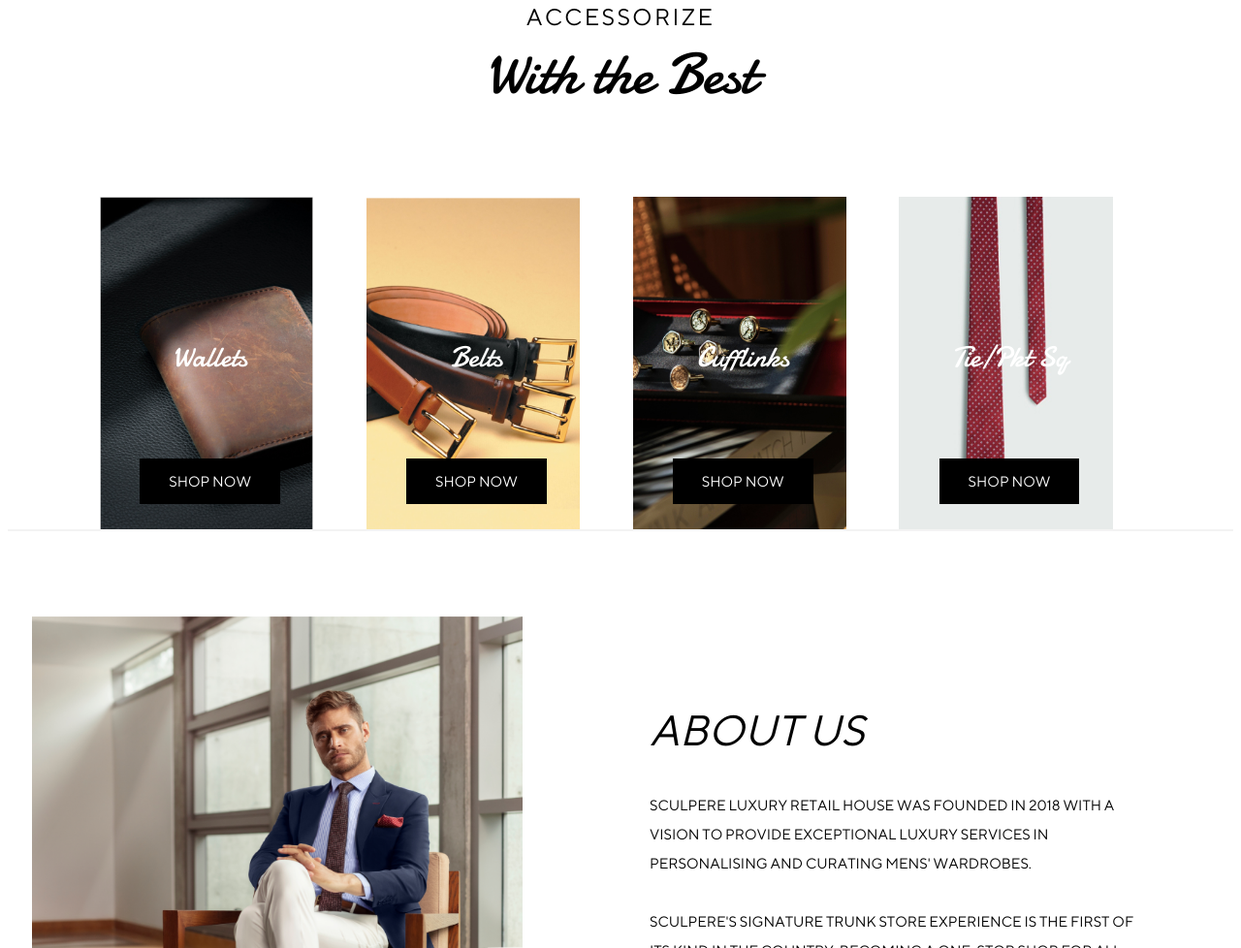
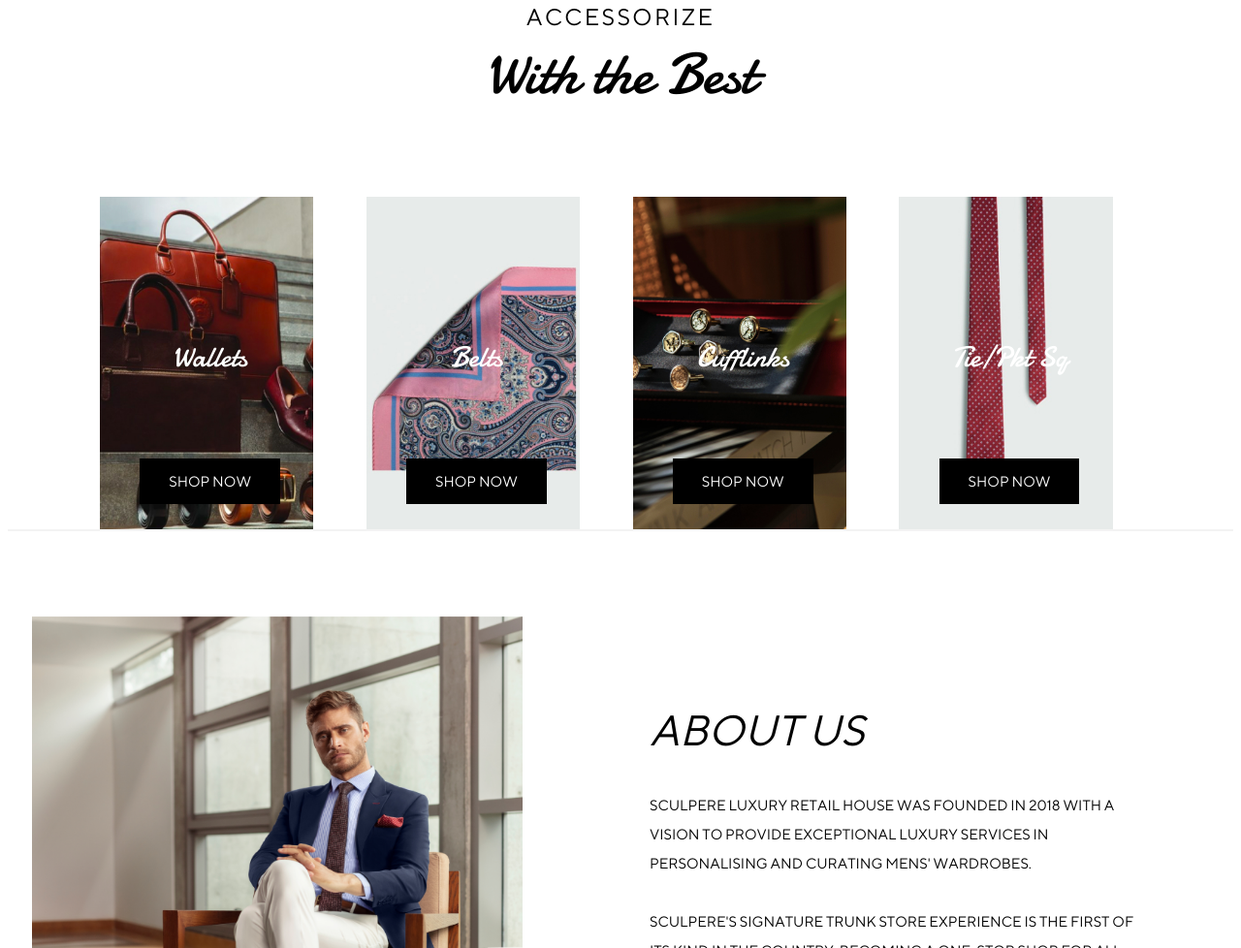
Before and after one commit to kabhishek20/webpage, a plain HTML site: page index.html in a window 1280 px wide. Shown: the part 4185-5163 px from the top of the page at 97% size. Drawn offline with nearby package versions, Linux system fonts and the light colour scheme.

Commit message:
Add files via upload

```diff
--- a/index.html
+++ b/index.html
@@ -419,7 +419,7 @@
     <!-- ---------------------------------------------------------ACCESSORIZED GALLERY----------------------------------------------------- -->
     <div class="occasions">
         <div class="occasionsbg">
-            <img src="images/Rectangle 18-1.png" alt="">
+            <img src="images/Rectangle 18-1.jpg" alt="">
             <div class="occasionsbgtxt1">
                 <p
                     style="font-family: 'Damion';font-style: normal;font-weight: 400;font-size:30px;line-height: 55px;margin-bottom: 90px;">
@@ -428,7 +428,7 @@
             </div>
         </div>
         <div class="occasionsbg">
-            <img src="images/Rectangle 20-1.png" alt="">
+            <img src="images/Rectangle 20-1.jpg" alt="">
             <div class="occasionsbgtxt1">
                 <p
                     style="font-family: 'Damion';font-style: normal;font-weight: 400;font-size:30px;line-height: 55px;margin-bottom: 90px;">
```
Also changed, not shown: images/Rectangle 18-1.jpg (added), images/Rectangle 20-1.jpg (added).
